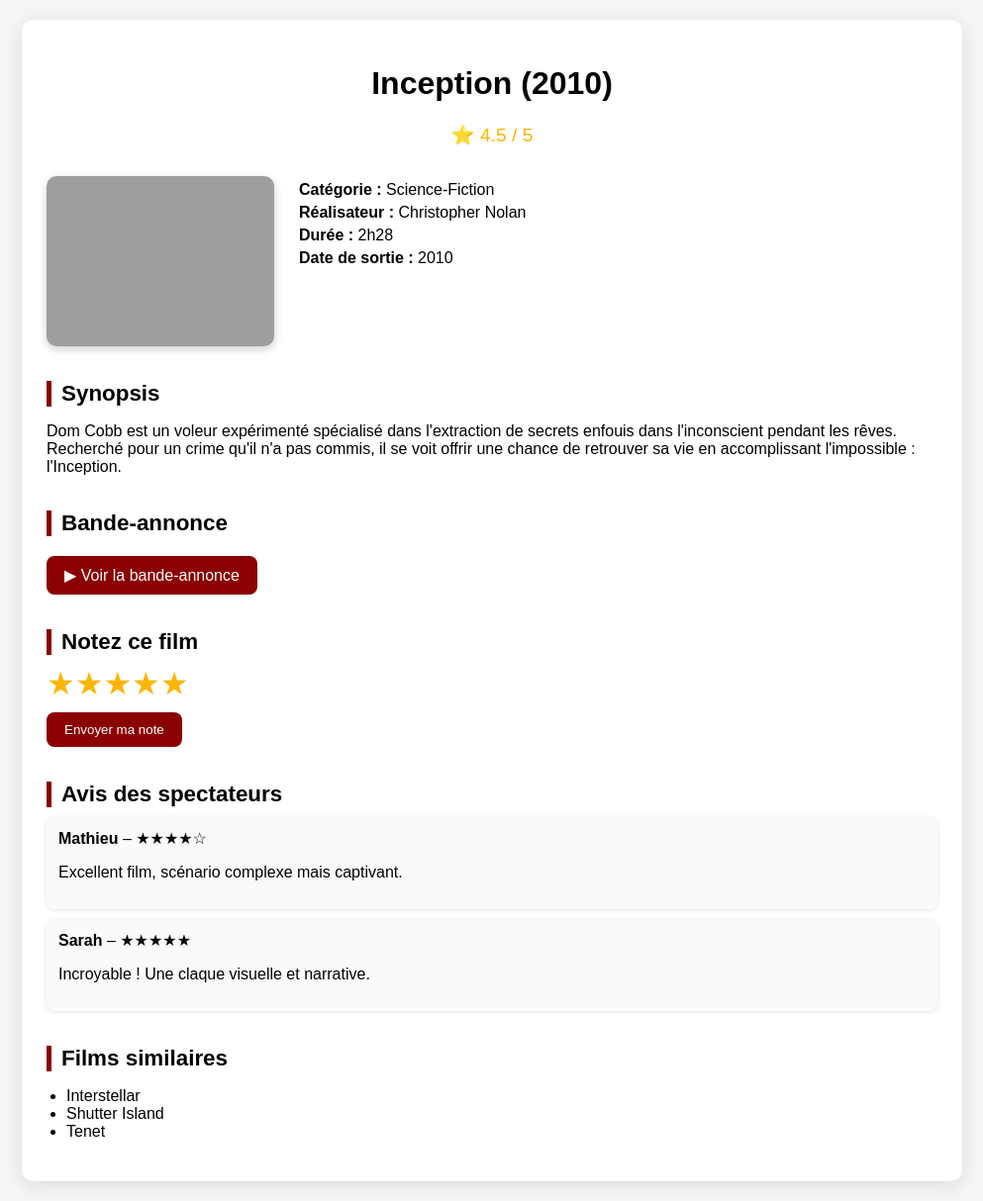
After one commit to Frey101/StarCin-, a PHP site: page /film.php in a window 1280 px wide. The commit adds this page. Shown: the whole page at 99% size, without its empty margins (143-1136 px from the left). Run offline with PHP 8.4, Linux system fonts and the light colour scheme; grey boxes are pictures that could not be loaded.

Commit message:
ajout du css films et film.php et suivi de son css

```diff
--- /dev/null
+++ b/film.css
@@ -0,0 +1,103 @@
+body {
+    font-family: Arial, sans-serif;
+    background: #f5f5f5;
+    margin: 0;
+    padding: 20px;
+}
+
+.film-container {
+    max-width: 900px;
+    margin: auto;
+    background: white;
+    padding: 25px;
+    border-radius: 12px;
+    box-shadow: 0 4px 20px rgba(0,0,0,0.1);
+}
+
+.film-header {
+    text-align: center;
+    margin-bottom: 30px;
+}
+
+.rating {
+    font-size: 1.2em;
+    color: #ffb400;
+}
+
+.film-main {
+    display: flex;
+    gap: 25px;
+}
+
+.film-poster {
+    width: 230px;
+    border-radius: 10px;
+    box-shadow: 0 3px 10px rgba(0,0,0,0.2);
+}
+
+.film-info p {
+    font-size: 1em;
+    margin: 5px 0;
+}
+
+.film-synopsis,
+.film-trailer,
+.film-vote,
+.film-reviews,
+.film-similar {
+    margin-top: 35px;
+}
+
+section h2 {
+    margin-bottom: 10px;
+    font-size: 1.4em;
+    border-left: 5px solid darkred;
+    padding-left: 10px;
+}
+
+.btn-trailer,
+.btn-rate {
+    display: inline-block;
+    padding: 10px 18px;
+    background: darkred;
+    color: white;
+    border-radius: 8px;
+    text-decoration: none;
+    margin-top: 10px;
+    border: none;
+    cursor: pointer;
+}
+
+.btn-trailer:hover,
+.btn-rate:hover {
+    background: darkred;
+}
+
+.stars {
+    font-size: 2em;
+    color: #ffb400;
+    cursor: pointer;
+}
+
+.review {
+    background: #fafafa;
+    padding: 12px;
+    border-radius: 8px;
+    margin-bottom: 10px;
+    box-shadow: 0 1px 5px rgba(0,0,0,0.1);
+}
+
+.film-similar ul {
+    padding-left: 20px;
+}
+
+@media (max-width: 768px) {
+    .film-main {
+        flex-direction: column;
+        align-items: center;
+    }
+
+    .film-poster {
+        width: 60%;
+    }
+}
--- /dev/null
+++ b/film.php
@@ -0,0 +1,88 @@
+<!DOCTYPE html>
+<html lang="fr">
+<head>
+    <meta charset="UTF-8">
+    <title>Page Film - Exemple</title>
+    <link rel="stylesheet" href="film.css">
+</head>
+<body>
+
+<div class="film-container">
+
+    <!-- Titre + Note -->
+    <header class="film-header">
+        <h1>Inception (2010)</h1>
+        <div class="rating">
+            ⭐ <span>4.5 / 5</span>
+        </div>
+    </header>
+
+    <!-- Affiche + infos -->
+    <section class="film-main">
+        <img src="affiche_inception.jpg" alt="Affiche du film" class="film-poster">
+
+        <div class="film-info">
+            <p><strong>Catégorie :</strong> Science-Fiction</p>
+            <p><strong>Réalisateur :</strong> Christopher Nolan</p>
+            <p><strong>Durée :</strong> 2h28</p>
+            <p><strong>Date de sortie :</strong> 2010</p>
+        </div>
+    </section>
+
+    <!-- Synopsis -->
+    <section class="film-synopsis">
+        <h2>Synopsis</h2>
+        <p>
+            Dom Cobb est un voleur expérimenté spécialisé dans l'extraction de secrets
+            enfouis dans l'inconscient pendant les rêves. Recherché pour un crime
+            qu'il n'a pas commis, il se voit offrir une chance de retrouver sa vie
+            en accomplissant l'impossible : l'Inception.
+        </p>
+    </section>
+
+    <!-- Bande-annonce -->
+    <section class="film-trailer">
+        <h2>Bande-annonce</h2>
+        <a href="https://www.youtube.com/watch?v=YoHD9XEInc0" class="btn-trailer">▶ Voir la bande-annonce</a>
+    </section>
+
+    <!-- Notation -->
+    <section class="film-vote">
+        <h2>Notez ce film</h2>
+
+        <div class="stars">
+            ★★★★★
+        </div>
+
+        <button class="btn-rate">Envoyer ma note</button>
+    </section>
+
+    <!-- Avis -->
+    <section class="film-reviews">
+        <h2>Avis des spectateurs</h2>
+
+        <div class="review">
+            <strong>Mathieu</strong> – ★★★★☆
+            <p>Excellent film, scénario complexe mais captivant.</p>
+        </div>
+
+        <div class="review">
+            <strong>Sarah</strong> – ★★★★★
+            <p>Incroyable ! Une claque visuelle et narrative.</p>
+        </div>
+    </section>
+
+    <!-- Similaires -->
+    <section class="film-similar">
+        <h2>Films similaires</h2>
+        <ul>
+            <li>Interstellar</li>
+            <li>Shutter Island</li>
+            <li>Tenet</li>
+        </ul>
+    </section>
+
+</div>
+
+</body>
+</html>
--- a/header.php
+++ b/header.php
@@ -16,9 +16,9 @@
         <img src="./image/logo.png" alt="logo">
 
 
-        <li><a href="index.html">Accueil</a></li>
+        <li><a href="index.php">Accueil</a></li>
         <li><a href="#">Votes</a></li>
-        <li><a href="films.html">Films</a></li>
+        <li><a href="films.php">Films</a></li>
         <li><a href="#">Résultats</a></li>
         <li><a href="#">Connexion</a></li>
     </ul>
--- a/index.html
+++ b/index.html
@@ -18,7 +18,7 @@
 
         <li><a href="index.html">Accueil</a></li>
         <li><a href="#">Votes</a></li>
-        <li><a href="films.html">Films</a></li>
+        <li><a href="films.php">Films</a></li>
         <li><a href="#">Résultats</a></li>
         <li><a href="#">Connexion</a></li>
     </ul>
```
Also changed, not shown: films.html (deleted, +0 -54 lines), films.php (added, +38 -0 lines), pa.css (+81 -0 lines).
